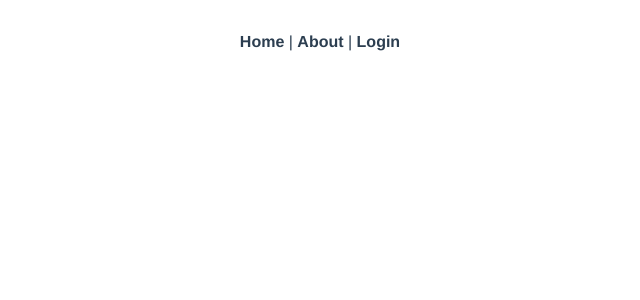
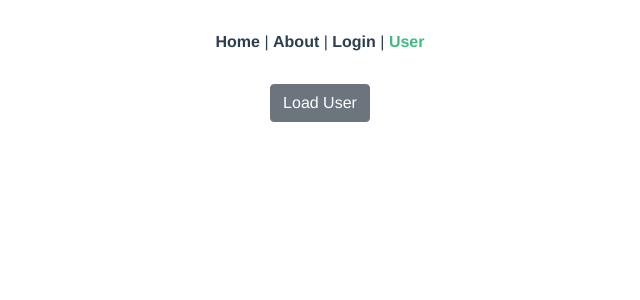
Before and after one commit to Schnitzel128/PBO-Vue, a Vue app: page /user in a window 1280 px wide. Shown: the top 300 px of the page, without its empty margins (320-960 px from the left). Built offline with nearby package versions, Linux system fonts and the light colour scheme.

Commit message:
Added Example for Frontend interaction with API

```diff
--- a/src/App.vue
+++ b/src/App.vue
@@ -3,7 +3,8 @@
     <div id="nav">
       <router-link to="/">Home</router-link> |
       <router-link to="/about">About</router-link> |
-      <router-link to="/login">Login</router-link>
+      <router-link to="/login">Login</router-link> |
+      <router-link to="/user">User</router-link>
     </div>
     <router-view />
   </div>
--- a/src/router.js
+++ b/src/router.js
@@ -30,6 +30,12 @@ export default new Router({
       // which is lazy-loaded when the route is visited.
       component: () =>
         import(/* webpackChunkName: "login" */ "./views/Login.vue")
+    },
+    {
+      path: "/user",
+      name: "user",
+      component: () =>
+        import(/* webpackChunkName: "login" */ "./views/User.vue")
     }
   ]
 });
--- /dev/null
+++ b/src/views/User.vue
@@ -0,0 +1,60 @@
+<template>
+  <b-container>
+    <b-row>
+      <b-col>
+        <b-button @click="loadUsers">Load User</b-button>
+      </b-col>
+    </b-row>
+    <b-row>
+      <b-col>
+        <b-alert
+          variant="danger"
+          :show="showAlert"
+        >{{ error }} @{{ errorDate }}</b-alert>
+      </b-col>
+    </b-row>
+    <b-row
+      v-for="user in users"
+      :key="user.id"
+    >
+      <b-col>
+        {{ user.id }}
+      </b-col>
+      <b-col>
+        {{ user.username }}
+      </b-col>
+    </b-row>
+  </b-container>
+</template>
+
+<script>
+export default {
+  name: "User",
+  data() {
+    return {
+      users: [],
+      error: null,
+      errorDate: null,
+      showAlert: false
+    };
+  },
+  methods: {
+    loadUsers() {
+      this.showAlert = false;
+      this.axios
+        .get("./api/user/")
+        .then(response => {
+          this.users = response.data;
+        })
+        .catch(e => {
+          this.showAlert = true;
+          this.error = e.message;
+          this.errorDate = new Date();
+        });
+    }
+  }
+};
+</script>
+
+<style scoped>
+</style>
```
